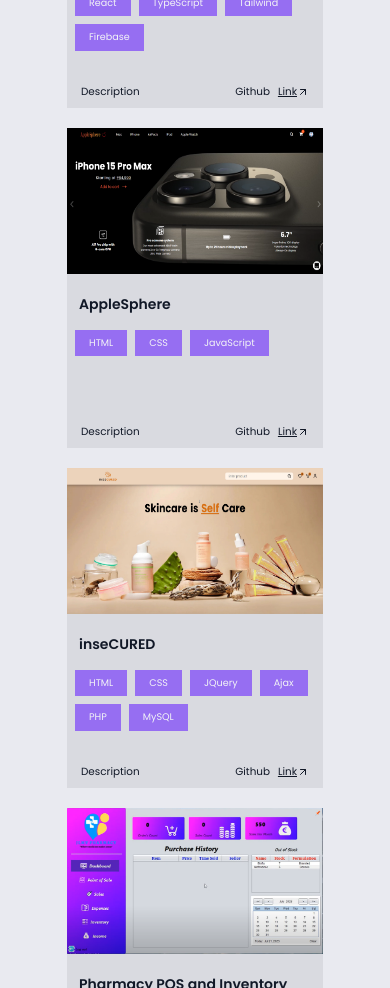
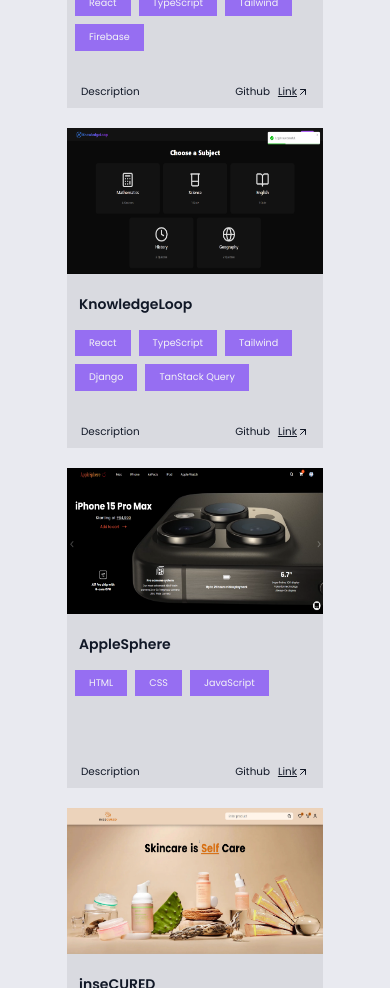
Before and after one commit to marcwilliam910/Portfolio, a React (Vite) app: page / in a window 390 px wide. Shown: the part 1580-2568 px from the top of the page. Built offline with nearby package versions, Linux system fonts and the light colour scheme; no server answers; a web font is replaced by a local one.

Commit message:
added knowledgeloop project

```diff
--- a/index.html
+++ b/index.html
@@ -16,7 +16,7 @@
     />
 
     <title>Marc Valiente</title>
-    <link rel="icon" href="/public/logo-mobile.ico" />
+    <link rel="icon" href="/logo-mobile.ico" />
   </head>
   <body>
     <div id="root"></div>
--- a/src/App.jsx
+++ b/src/App.jsx
@@ -76,6 +76,7 @@
   const [active, setActive] = useState("");
   const [showDescription, setShowDescription] = useState(false);
   const [projectInfo, setProjectInfo] = useState({});
+  const [showModal, setShowModal] = useState(false);
   const socialsRef = useRef(null);
   const mainRef = useRef(null);
   const navRef = useRef(null);
@@ -176,6 +177,16 @@
 
   return (
     <>
+      {showModal && (
+        <div className="fixed inset-0 z-50 flex items-center justify-center px-4 bg-black bg-opacity-80">
+          <div className="relative flex items-center justify-center w-full max-w-md p-6 rounded-lg shadow-xl md:h-40 bg-light-card text-light-text">
+            <p className="text-sm font-semibold text-center md:text-lg">
+              To request my resume, please message me directly. I'll be happy to
+              send it to you!
+            </p>
+          </div>
+        </div>
+      )}
       {showDescription && (
         <Modal project={projectInfo} setShowDescription={setShowDescription} />
       )}
@@ -209,7 +220,16 @@
             ))}
           </div>
 
-          <button className="flex items-center gap-2 px-3 py-1.5 transition duration-300 ease-in-out border rounded-md border-light-primary hover:bg-light-primary sm:px-3.5 sm:text-lg">
+          <button
+            className="flex items-center gap-2 px-3 py-1.5 transition duration-300 ease-in-out border rounded-md border-light-primary hover:bg-light-primary sm:px-3.5 sm:text-lg"
+            onClick={() => {
+              setShowModal(true);
+
+              setTimeout(() => {
+                setShowModal(false);
+              }, 5000);
+            }}
+          >
             <MdOutlineFileDownload />
             <p>Resume</p>
           </button>
--- a/src/components/Projects.jsx
+++ b/src/components/Projects.jsx
@@ -4,6 +4,7 @@
 import ecoSort1 from "../assets/EcoSort/pic1.png";
 import hotel from "../assets/Hotel/hotel-management.png";
 import insecured from "../assets/inseCURED/insecured.png";
+import knwoledgeloop from "../assets/KnowledgeLoop/knowledgeloop.png";
 import {FiArrowUpRight} from "react-icons/fi";
 
 const projects = [
@@ -15,6 +16,15 @@
     link: "https://drive.google.com/file/d/1aT3K_gO3lTS0i1nTGIZgOGJVBj9meMh9/view?usp=sharing",
     github: "",
     tech: ["React", "TypeScript", "Tailwind", "Firebase"],
+  },
+  {
+    title: "KnowledgeLoop",
+    description:
+      "Built a user-friendly interface for a school project quiz application, offering features tailored to both administrators and users. The admin panel includes comprehensive CRUD options, making it easy to manage quizzes in subjects like Math, Science, and English. Users can participate in timed quizzes, creating a structured and interactive experience. After completing a quiz, users receive instant feedback with their scores and pass/fail status. The platform is crafted for accessibility and ensures smooth functionality across various devices.",
+    image: knwoledgeloop,
+    link: "https://drive.google.com/file/d/1vttbx_tyFL7n6IikhL7Vv5Xdgu1io0-5/view?usp=sharing",
+    github: "",
+    tech: ["React", "TypeScript", "Tailwind", "Django", "TanStack Query"],
   },
   {
     title: "AppleSphere",
```
Also changed, not shown: src/assets/KnowledgeLoop/knowledgeloop.png (added).
